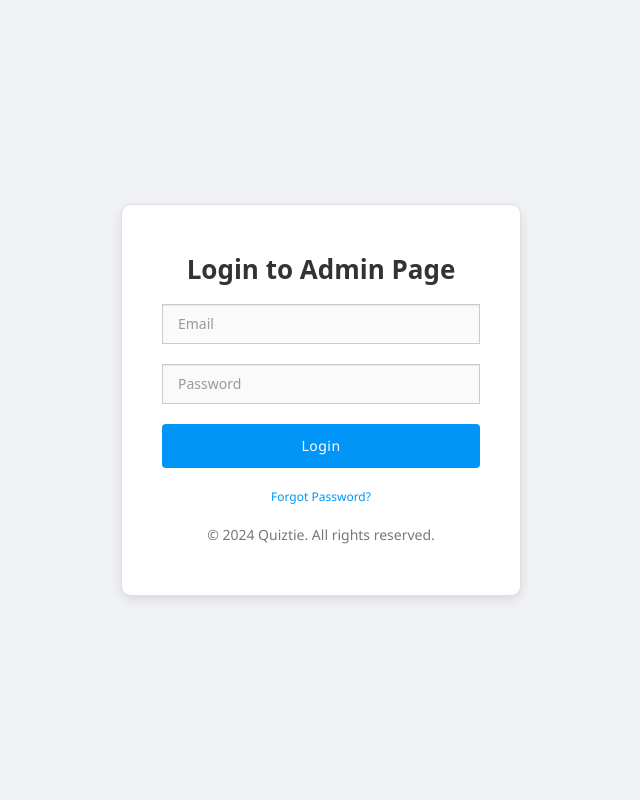
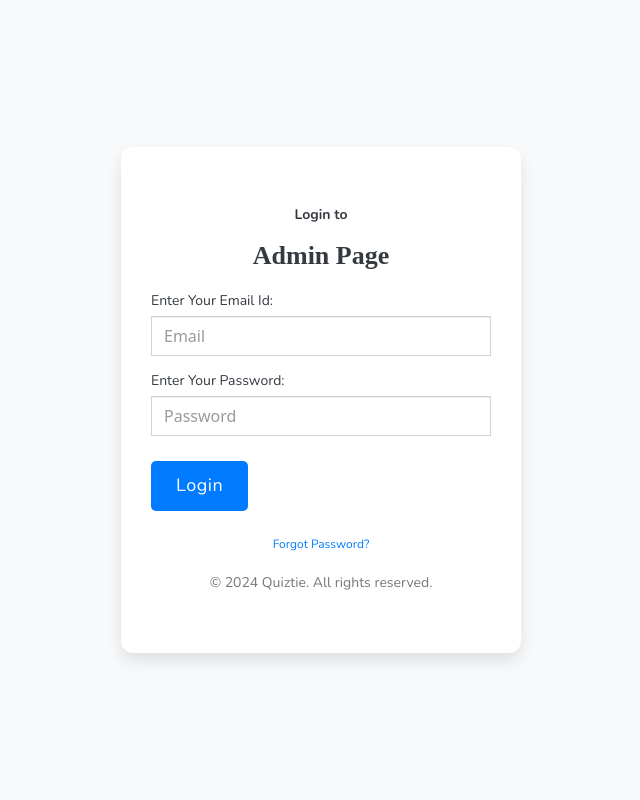
Before and after one commit to Uttam1910/QuiztieProject, a PHP site: page /admin.php in a window 1280 px wide. Shown: the whole page, without its empty margins (319-959 px from the left). Run offline with PHP 8.4, Linux system fonts and the light colour scheme.

Commit message:
updated login, and admin login

```diff
--- a/admin.php
+++ b/admin.php
@@ -36,7 +36,7 @@
     }
 ?>
 <!DOCTYPE html>
-<html>
+<html lang="en">
 <head>
     <meta charset="UTF-8">
     <meta name="viewport" content="width=device-width, initial-scale=1.0">
@@ -46,70 +46,83 @@
     <link rel="stylesheet" href="scripts/ionicons/css/ionicons.min.css">
     <link rel="stylesheet" href="css/form.css">
     <style>
+        @import url('https://fonts.googleapis.com/css2?family=Nunito:wght@300;400;600;700&display=swap');
+
         body {
-            background-color: #f0f2f5;
-            font-family: 'Segoe UI', Tahoma, Geneva, Verdana, sans-serif;
+            background: #f8f9fa;
+            font-family: 'Nunito', sans-serif;
+            margin: 0;
             display: flex;
             justify-content: center;
             align-items: center;
             height: 100vh;
-            margin: 0;
+            color: #343a40;
+            text-align: center;
+            overflow: hidden;
         }
-        .login-container {
+        .container {
+            background: #fff;
+            padding: 50px 30px;
+            border-radius: 12px;
+            box-shadow: 0 8px 16px rgba(0, 0, 0, 0.1);
             max-width: 400px;
-            width: 100%;
-            background: #fff;
-            border: 1px solid #e0e0e0;
-            border-radius: 10px;
-            box-shadow: 0 4px 12px rgba(0, 0, 0, 0.1);
-            padding: 40px;
-            text-align: center;
+            width: 90%;
+            transition: transform 0.3s ease, box-shadow 0.3s ease;
         }
-        .login-box h4 {
-            font-family: 'Noto Sans', sans-serif;
+        .container:hover {
+            transform: scale(1.05);
+            box-shadow: 0 12px 24px rgba(0, 0, 0, 0.2);
+        }
+        h5, h4 {
             margin-bottom: 20px;
-            color: #333;
             font-weight: 700;
+            color: #343a40;
         }
         .form-group {
-            margin-bottom: 20px;
+            margin-bottom: 15px;
+            text-align: left;
         }
         .form-control {
-            width: 100%;
-            padding: 12px 15px;
-            font-size: 14px;
-            border: 1px solid #ccc;
-            border-radius: 4px;
-            background-color: #fafafa;
-            transition: border-color 0.3s ease;
+            background: rgba(255, 255, 255, 0.9);
+            border: 1px solid #ced4da;
+            border-radius: 5px;
+            padding: 12px;
+            font-size: 16px;
+            color: #343a40;
         }
         .form-control:focus {
-            border-color: #0095f6;
+            background: rgba(255, 255, 255, 1);
+            box-shadow: none;
+            color: #343a40;
+            border-color: #80bdff;
         }
-        .btn-primary {
-            background-color: #0095f6;
+        .btn {
+            display: inline-block;
+            margin: 10px 0;
+            padding: 12px 25px;
+            font-size: 18px;
+            color: #fff;
+            background-color: #007bff;
             border: none;
-            border-radius: 4px;
-            color: #fff;
-            font-size: 14px;
-            padding: 12px;
-            width: 100%;
+            border-radius: 5px;
+            text-decoration: none;
+            transition: background-color 0.3s ease, transform 0.3s ease;
             cursor: pointer;
-            transition: background-color 0.3s ease;
         }
-        .btn-primary:hover {
-            background-color: #007bb5;
+        .btn:hover {
+            background-color: #0056b3;
+            transform: translateY(-3px);
         }
         .forgot-password {
             display: block;
             margin-top: 10px;
             font-size: 12px;
-            color: #0095f6;
+            color: #007bff;
             text-decoration: none;
             transition: color 0.3s ease;
         }
         .forgot-password:hover {
-            color: #007bb5;
+            color: #0056b3;
         }
         .footer {
             text-align: center;
@@ -118,7 +131,7 @@
             color: #777;
         }
         .footer a {
-            color: #0095f6;
+            color: #007bff;
             text-decoration: none;
         }
         .footer a:hover {
@@ -127,26 +140,28 @@
     </style>
 </head>
 <body>
-    <div class="login-container">
-        <div class="login-box">
-            <h4>Login to Admin Page</h4>
+    <div class="container">
+        <h5>Login to</h5>
+        <h4>Admin Page</h4>
         <form method="post" action="admin.php" enctype="multipart/form-data">
             <div class="form-group">
-                    <input type="email" name="email" class="form-control" placeholder="Email">
+                <label for="email">Enter Your Email Id:</label>
+                <input type="email" id="email" name="email" class="form-control" placeholder="Email" required>
             </div>
             <div class="form-group">
-                    <input type="password" name="password" class="form-control" placeholder="Password">
+                <label for="password" class="fw">Enter Your Password:</label>
+                <input type="password" id="password" name="password" class="form-control" placeholder="Password" required>
             </div>
-                <div class="form-group">
-                    <button class="btn btn-primary" name="submit">Login</button>
+            <div class="form-group text-right">
+                <button class="btn" name="submit">Login</button>
             </div>
             <a href="javascript:void(0)" class="forgot-password">Forgot Password?</a>
         </form>
-        </div>
         <div class="footer">
             <p>&copy; 2024 Quiztie. All rights reserved.</p>
         </div>
     </div>
+
     <script src="js/jquery.js"></script>
     <script src="scripts/bootstrap/bootstrap.min.js"></script>
 </body>
```
Also changed, not shown: login.php (+104 -44 lines). Lines whose indentation alone changed are shown as unchanged.
